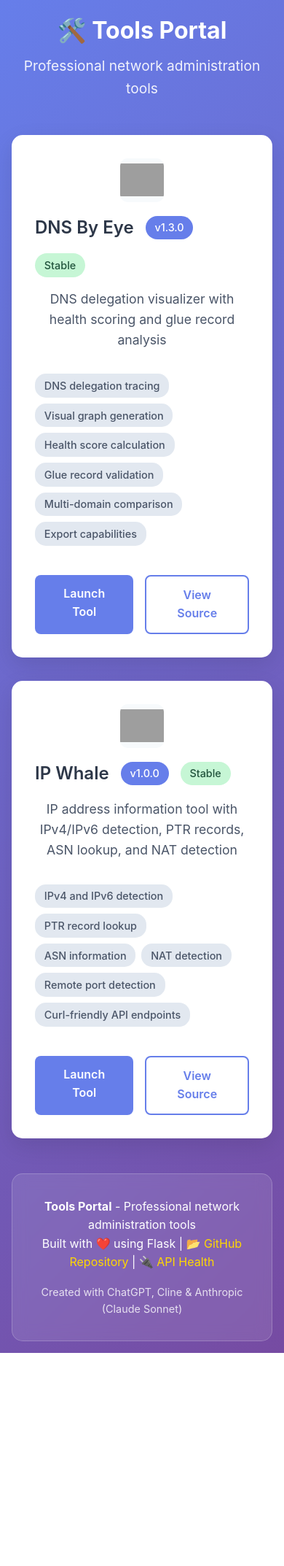
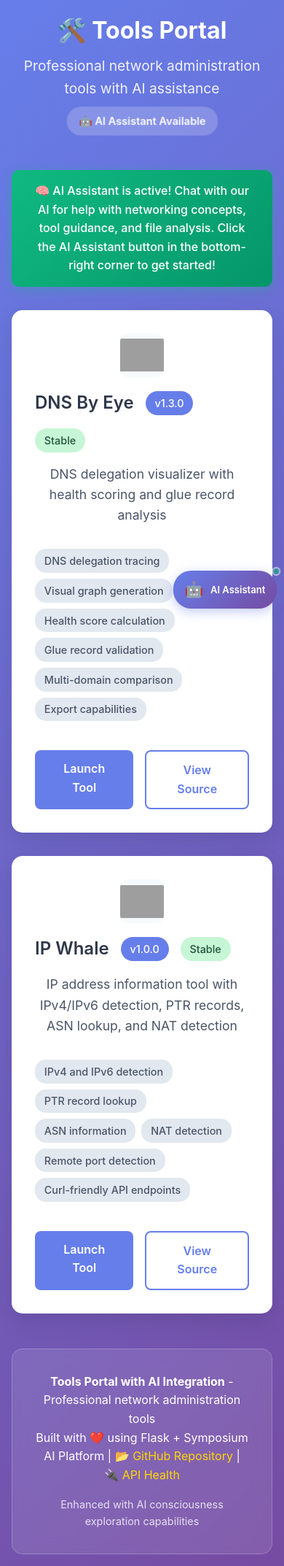
Before and after one commit to apathy-ca/tools-portal, a Flask app: page / in a window 390 px wide. Shown: the whole page at 73% size. Before the commit the page ends 1854 px from the top, so only its background shows below. Run offline with Flask 3, Linux system fonts and the light colour scheme; data that the repository does not hold is empty; grey boxes are pictures that could not be loaded.

Commit message:
refactor: Make AI integration auto-detecting and seamless
🔄 BREAKING IMPROVEMENT: Auto-detect Symposium backend availability

Previously, users had to manually copy enhanced files to enable AI features.
Now, AI features automatically activate when Symposium backend is detected!

Key Changes:
✨ Auto-detection: AI features enable automatically when backend available
🎯 Seamless UX: No manual file copying or configuration required
🔧 Smart fallback: Works perfectly without Symposium backend
📱 Conditional UI: AI elements only show when backend connected
🚀 Zero setup: Just set SYMPOSIUM_BACKEND_URL environment variable

How it works:
1. App checks Symposium backend health on startup
2. If available: Full AI chat widget, sage selection, file upload
3. If not: Standard tools portal (no disruption to existing functionality)
4. Dynamic status: Connection status updates in real-time

Backend Integration:
- Auto-detects http://localhost:8000 by default
- Configurable via SYMPOSIUM_BACKEND_URL environment variable
- Graceful handling of connection failures
- Health monitoring and status indicators

Frontend Enhancement:
- Conditional template rendering based on backend availability
- AI CSS and JavaScript only loaded when needed
- Connection status indicators and user feedback
- Responsive design maintained across all scenarios

This makes the AI integration truly plug-and-play:
- Deploy tools-portal normally → works as before
- Start Symposium backend → AI features automatically appear
- No configuration, no manual steps, just works!

Perfect for environments where Symposium may or may not be available.

```diff
--- a/app.py
+++ b/app.py
@@ -1,7 +1,7 @@
 # -*- coding: utf-8 -*-
 """
 Tools Portal - Main Application
-A collection of useful network and system administration tools.
+A collection of useful network and system administration tools with optional AI integration.
 """
 
 from flask import Flask, render_template, send_from_directory, jsonify, request, redirect
@@ -9,12 +9,78 @@ import os
 import json
 import sys
 import logging
+import requests
 from logging.handlers import RotatingFileHandler
 from datetime import datetime
 from config import Config
 
 app = Flask(__name__, static_folder="static", static_url_path="/static")
 app.config.from_object(Config)
+
+# AI Integration - Auto-detect Symposium backend
+SYMPOSIUM_BACKEND_URL = os.environ.get('SYMPOSIUM_BACKEND_URL', 'http://localhost:8000')
+SYMPOSIUM_AUTH_TOKEN = os.environ.get('SYMPOSIUM_AUTH_TOKEN', 'dev-token')
+AI_FEATURES_AVAILABLE = False
+
+def check_ai_backend():
+    """Check if Symposium AI backend is available."""
+    global AI_FEATURES_AVAILABLE
+    try:
+        response = requests.get(f"{SYMPOSIUM_BACKEND_URL}/health", timeout=5)
+        AI_FEATURES_AVAILABLE = response.status_code == 200
+        if AI_FEATURES_AVAILABLE:
+            app.logger.info("✅ AI features enabled - Symposium backend detected")
+        else:
+            app.logger.info("ℹ️ AI features disabled - Symposium backend not responding")
+    except Exception as e:
+        AI_FEATURES_AVAILABLE = False
+        app.logger.info(f"ℹ️ AI features disabled - Symposium backend not available: {str(e)}")
+    return AI_FEATURES_AVAILABLE
+
+def make_symposium_request(endpoint, method='GET', data=None, files=None):
+    """Make a request to the Symposium backend with proper error handling."""
+    if not AI_FEATURES_AVAILABLE:
+        return {
+            'success': False,
+            'status_code': 503,
+            'data': {'error': 'AI features not available - Symposium backend not connected'}
+        }
+
+    try:
+        url = f"{SYMPOSIUM_BACKEND_URL}{endpoint}"
+        headers = {
+            'Authorization': f'Bearer {SYMPOSIUM_AUTH_TOKEN}'
+        }
+
+        if files:
+            response = requests.request(method, url, headers=headers, data=data, files=files, timeout=30)
+        else:
+            if data:
+                headers['Content-Type'] = 'application/json'
+                data = json.dumps(data) if isinstance(data, dict) else data
+            response = requests.request(method, url, headers=headers, data=data, timeout=30)
+
+        try:
+            response_data = response.json()
+        except json.JSONDecodeError:
+            response_data = {'error': 'Invalid JSON response from Symposium backend'}
+
+        return {
+            'success': response.status_code < 400,
+            'status_code': response.status_code,
+            'data': response_data
+        }
+
+    except requests.RequestException as e:
+        app.logger.error(f"Symposium API request failed: {str(e)}")
+        return {
+            'success': False,
+            'status_code': 0,
+            'data': {'error': f'Connection error: {str(e)}'}
+        }
+
+# Initialize AI backend check
+check_ai_backend()
 
 # Configure logging
 if not app.debug:
@@ -92,8 +158,11 @@ CATEGORIES = {
 
 @app.route('/')
 def index():
-    """Main tools portal landing page."""
-    return render_template('index.html', tools=TOOLS, categories=CATEGORIES)
+    """Main tools portal landing page with conditional AI integration."""
+    return render_template('index.html',
+                         tools=TOOLS,
+                         categories=CATEGORIES,
+                         ai_features_available=AI_FEATURES_AVAILABLE)
 
 @app.route('/api/tools')
 def api_tools():
@@ -102,6 +171,7 @@ def api_tools():
         'tools': TOOLS,
         'categories': CATEGORIES,
         'total_tools': len(TOOLS),
+        'ai_integration': AI_FEATURES_AVAILABLE,
         'timestamp': datetime.utcnow().isoformat() + 'Z'
     })
 
@@ -111,21 +181,151 @@ def health_check():
     return jsonify({
         'status': 'healthy',
         'service': 'tools-portal',
+        'ai_integration': AI_FEATURES_AVAILABLE,
         'timestamp': datetime.utcnow().isoformat() + 'Z',
         'tools_available': len(TOOLS)
     })
 
+# AI Integration Endpoints (only active when backend available)
+@app.route('/api/ai/health')
+def ai_health_check():
+    """Check Symposium backend health and refresh connection status."""
+    check_ai_backend()  # Refresh status
+
+    if AI_FEATURES_AVAILABLE:
+        result = make_symposium_request('/health')
+        if result['success']:
+            return jsonify({
+                'status': 'connected',
+                'symposium_backend': result['data'],
+                'timestamp': datetime.utcnow().isoformat() + 'Z'
+            })
+
+    return jsonify({
+        'status': 'disconnected',
+        'error': 'Symposium backend not available',
+        'timestamp': datetime.utcnow().isoformat() + 'Z'
+    }), 503
+
+@app.route('/api/ai/chat', methods=['POST'])
+def ai_chat():
+    """Send message to AI Sage."""
+    if not AI_FEATURES_AVAILABLE:
+        return jsonify({'error': 'AI features not available - Symposium backend not connected'}), 503
+
+    try:
+        data = request.get_json()
+        if not data or 'content' not in data:
+            return jsonify({'error': 'Message content is required'}), 400
+
+        chat_request = {
+            'content': data['content'],
+            'sage_id': data.get('sage_id'),
+            'model_preference': data.get('model_preference')
+        }
+
+        sage_id = data.get('sage_id')
+        if sage_id and sage_id.startswith('sage_'):
+            result = make_symposium_request(f'/sages/{sage_id}/message', 'POST', chat_request)
+        else:
+            result = make_symposium_request('/conversations', 'POST', chat_request)
+
+        if result['success']:
+            return jsonify(result['data'])
+        else:
+            return jsonify(result['data']), result['status_code'] or 500
+
+    except Exception as e:
+        app.logger.error(f"AI chat error: {str(e)}")
+        return jsonify({'error': 'Internal server error'}), 500
+
+@app.route('/api/ai/sages')
+def ai_get_sages():
+    """Get available AI Sages."""
+    if not AI_FEATURES_AVAILABLE:
+        return jsonify({
+            'sages': [{
+                'id': 'demo-sage',
+                'name': 'Demo AI',
+                'personality_type': 'assistant',
+                'state': 'demo',
+                'description': 'Demo mode - connect Symposium backend for full AI features.',
+                'beliefs': {
+                    'core_values': ['helpfulness', 'learning'],
+                    'philosophical_stance': 'AI features available when Symposium backend is connected.',
+                    'curiosities': ['networking', 'system administration']
+                }
+            }],
+            'count': 1,
+            'demo_mode': True,
+            'timestamp': datetime.utcnow().isoformat() + 'Z'
+        })
+
+    result = make_symposium_request('/sages/')
+    if result['success']:
+        return jsonify(result['data'])
+    else:
+        return jsonify(result['data']), result['status_code'] or 500
+
+@app.route('/api/ai/models')
+def ai_get_models():
+    """Get available AI models."""
+    if not AI_FEATURES_AVAILABLE:
+        return jsonify({
+            'models': ['demo-mode'],
+            'categorized': {'demo': ['demo-mode']},
+            'total_count': 1,
+            'demo_mode': True
+        })
+
+    sage_id = request.args.get('sage_id')
+    if sage_id and sage_id.startswith('sage_'):
+        result = make_symposium_request(f'/sages/{sage_id}/models')
+    else:
+        result = make_symposium_request('/llm/models')
+
+    if result['success']:
+        return jsonify(result['data'])
+    else:
+        return jsonify(result['data']), result['status_code'] or 500
+
+@app.route('/api/ai/upload', methods=['POST'])
+def ai_upload_file():
+    """Upload file for AI analysis."""
+    if not AI_FEATURES_AVAILABLE:
+        return jsonify({'error': 'AI file analysis not available - Symposium backend not connected'}), 503
+
+    try:
+        if 'file' not in request.files:
+            return jsonify({'error': 'No file provided'}), 400
+
+        file = request.files['file']
+        if file.filename == '':
+            return jsonify({'error': 'No file selected'}), 400
+
+        files = {'file': (file.filename, file.stream, file.mimetype)}
+        result = make_symposium_request('/files/upload', 'POST', files=files)
+
+        if result['success']:
+            return jsonify(result['data'])
+        else:
+            return jsonify(result['data']), result['status_code'] or 500
+
+    except Exception as e:
+        app.logger.error(f"File upload error: {str(e)}")
+        return jsonify({'error': 'File upload failed'}), 500
+
 @app.route('/api/health/detailed')
 def detailed_health():
-    """Detailed health check endpoint."""
+    """Detailed health check endpoint including AI integration."""
     import psutil
-    import requests
 
     health_status = {
         'status': 'healthy',
         'timestamp': datetime.utcnow().isoformat() + 'Z',
-        'version': Config.VERSION,
+        'version': getattr(Config, 'VERSION', '1.0.0'),
         'service': 'tools-portal',
+        'ai_integration': AI_FEATURES_AVAILABLE,
         'dependencies': {},
         'metrics': {}
     }
@@ -156,6 +356,19 @@ def detailed_health():
             'error': str(e)
         }
 
+    # Check Symposium AI backend
+    check_ai_backend()  # Refresh status
+    if AI_FEATURES_AVAILABLE:
+        ai_health = make_symposium_request('/health')
+        health_status['dependencies']['symposium-ai'] = {
+            'status': 'healthy' if ai_health['success'] else 'unhealthy',
+            'error': ai_health['data'].get('error') if not ai_health['success'] else None
+        }
+    else:
+        health_status['dependencies']['symposium-ai'] = {
+            'status': 'not_configured',
+            'note': 'AI features disabled - Symposium backend not available'
+        }
 
     # System metrics
     try:
@@ -167,7 +380,7 @@ def detailed_health():
     except Exception as e:
         health_status['metrics']['error'] = str(e)
 
-    # Determine overall status
+    # Determine overall status (AI backend issues don't affect overall health)
     unhealthy_deps = [dep for dep in health_status['dependencies'].values()
                      if dep.get('status') == 'unhealthy']
     if unhealthy_deps:
--- a/templates/index.html
+++ b/templates/index.html
@@ -3,8 +3,11 @@
 <head>
     <meta charset="UTF-8">
     <meta name="viewport" content="width=device-width, initial-scale=1.0">
-    <title>Tools Portal - Network Administration Tools</title>
+    <title>Tools Portal - Network Administration Tools{% if ai_features_available %} with AI Assistant{% endif %}</title>
     <link rel="icon" type="image/png" href="{{ url_for('static', filename='favicon.png') }}">
+    {% if ai_features_available %}
+    <link rel="stylesheet" href="{{ url_for('static', filename='css/ai-chat.css') }}">
+    {% endif %}
     <style>
         * {
             margin: 0;
@@ -237,8 +240,20 @@
     <div class="container">
         <header class="header">
             <h1>🛠️ Tools Portal</h1>
-            <p>Professional network administration tools</p>
+            <p>Professional network administration tools{% if ai_features_available %} with AI assistance{% endif %}</p>
+            {% if ai_features_available %}
+            <div class="ai-badge" style="display: inline-flex; align-items: center; gap: 8px; background: rgba(255, 255, 255, 0.2); padding: 8px 16px; border-radius: 20px; font-size: 14px; font-weight: 600; margin-top: 10px; backdrop-filter: blur(10px); animation: pulse 2s infinite;">
+                🤖 AI Assistant Available
+            </div>
+            {% endif %}
         </header>
+
+        {% if ai_features_available %}
+        <div style="background: linear-gradient(135deg, #10b981 0%, #059669 100%); color: white; padding: 1rem 2rem; border-radius: 10px; margin-bottom: 2rem; text-align: center; font-weight: 500; box-shadow: 0 4px 15px rgba(16, 185, 129, 0.3);">
+            🧠 AI Assistant is active! Chat with our AI for help with networking concepts, tool guidance, and file analysis.
+            Click the AI Assistant button in the bottom-right corner to get started!
+        </div>
+        {% endif %}
 
         <main class="tools-list">
             {% for tool_id, tool in tools.items() %}
@@ -281,16 +296,18 @@
 
         <footer class="footer">
             <p>
-                <strong>Tools Portal</strong> - Professional network administration tools<br>
-                Built with ❤️ using Flask |
+                <strong>Tools Portal{% if ai_features_available %} with AI Integration{% endif %}</strong> - Professional network administration tools<br>
+                Built with ❤️ using Flask{% if ai_features_available %} + Symposium AI Platform{% endif %} |
                 <a href="https://github.com/apathy-ca/tools-portal" target="_blank">📂 GitHub Repository</a> |
                 <a href="/api/health/detailed" target="_blank">🔌 API Health</a>
             </p>
             <p style="margin-top: 1rem; font-size: 0.9rem; opacity: 0.8;">
-                Created with ChatGPT, Cline & Anthropic (Claude Sonnet)
+                {% if ai_features_available %}Enhanced with AI consciousness exploration capabilities{% else %}Created with ChatGPT, Cline & Anthropic (Claude Sonnet){% endif %}
             </p>
         </footer>
     </div>
+
+    <!-- AI Chat Widget will be injected here when AI backend is available -->
 
     <script>
         // Add keyboard navigation
@@ -305,8 +322,65 @@
             tool.addEventListener('click', function() {
                 const toolName = tool.querySelector('.tool-name').textContent;
                 console.log(`${toolName} tool accessed`);
+
+                // Optional: Send analytics to AI backend for insights
+                if (typeof window.symposiumAPI !== 'undefined') {
+                    // Could track tool usage for AI insights
+                }
             });
         });
+
     </script>
+
+    {% if ai_features_available %}
+    <!-- AI Integration Scripts (loaded only when AI backend is available) -->
+    <script>
+        // AI-specific initialization
+        setTimeout(() => {
+            console.log('🤖 Tools Portal with AI Integration loaded!');
+            console.log('💡 Click the AI Assistant button to start chatting with our AI Sages');
+        }, 1000);
+    </script>
+
+    <!-- Load AI Chat Components -->
+    <script src="{{ url_for('static', filename='js/symposium-api.js') }}"></script>
+    <script src="{{ url_for('static', filename='js/sage-manager.js') }}"></script>
+    <script src="{{ url_for('static', filename='js/ai-chat-widget.js') }}"></script>
+
+    <script>
+        // Initialize AI integration after all components are loaded
+        document.addEventListener('DOMContentLoaded', function() {
+            console.log('🚀 Initializing AI integration...');
+
+            // Check AI backend connection status
+            window.addEventListener('symposiumConnectionStatus', function(e) {
+                const status = e.detail;
+                console.log(`🔗 AI Backend Status: ${status.status}`);
+
+                if (status.connected) {
+                    console.log('✅ Full AI features available');
+                } else {
+                    console.log('⚠️ Demo mode - limited AI features');
+                }
+            });
+
+            // Optional: Show a brief tutorial tooltip
+            setTimeout(() => {
+                if (localStorage.getItem('ai-tutorial-shown') !== 'true') {
+                    const aiButton = document.querySelector('.ai-chat-toggle');
+                    if (aiButton) {
+                        // Add a small pulse animation to draw attention
+                        aiButton.style.animation = 'pulse 2s infinite';
+
+                        setTimeout(() => {
+                            aiButton.style.animation = '';
+                            localStorage.setItem('ai-tutorial-shown', 'true');
+                        }, 6000);
+                    }
+                }
+            }, 3000);
+        });
+    </script>
+    {% endif %}
 </body>
 </html>
```
Also changed, not shown: config.py (+28 -1 lines).
